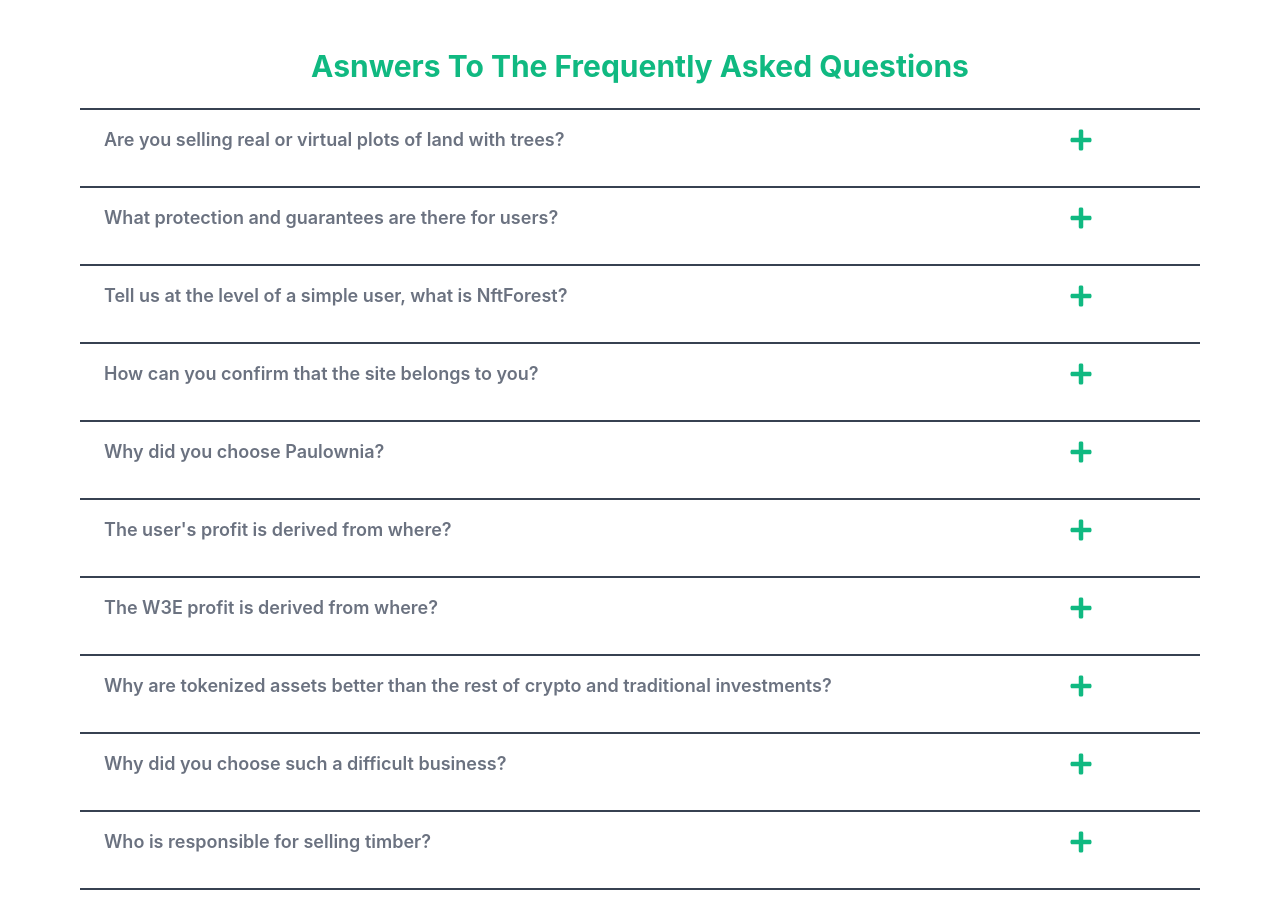
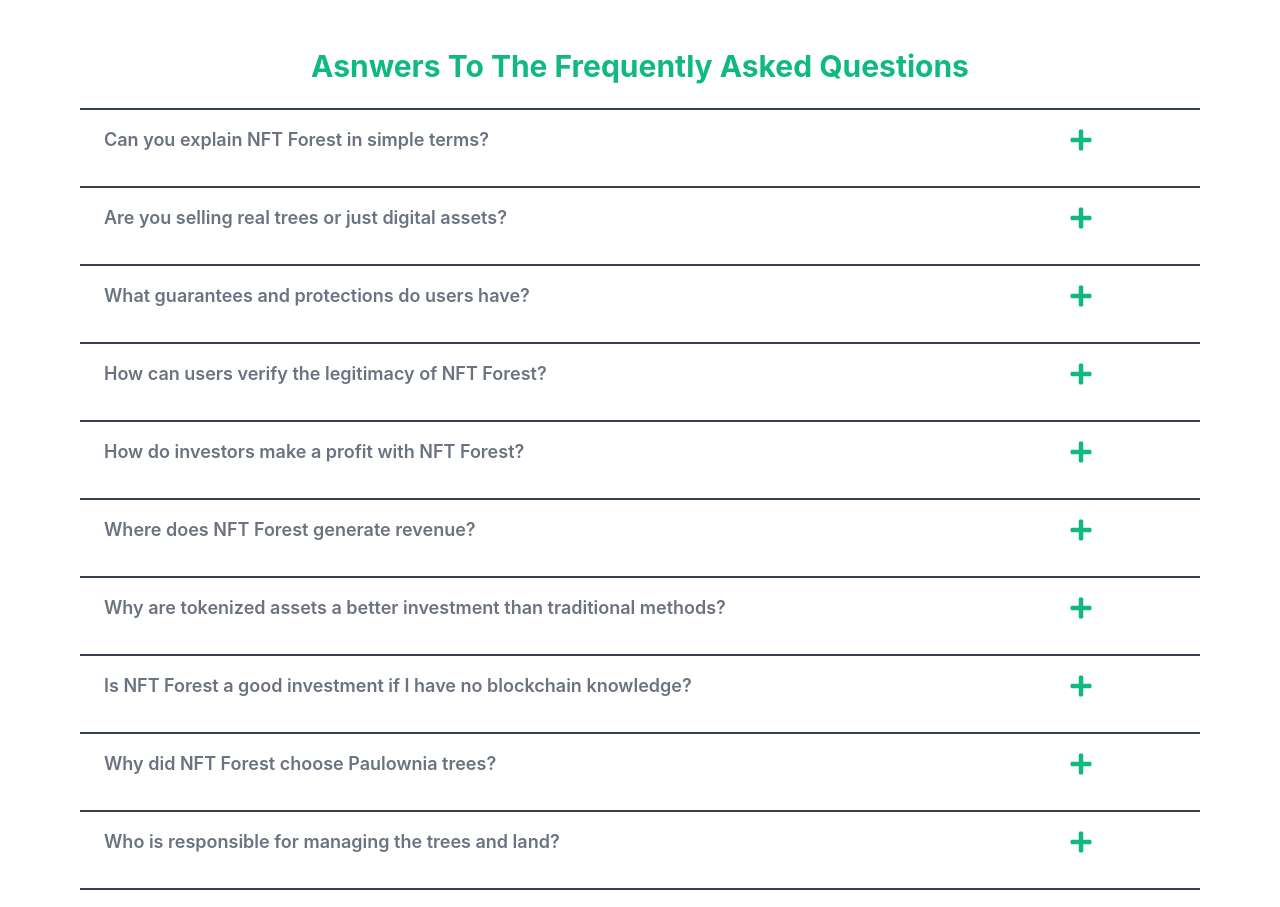
Before and after one commit to jeliaaa/nft-main, a React (Create React App) app: page / in a window 1280 px wide. Shown: the part 7700-8607 px from the top of the page. Built offline with nearby package versions, Linux system fonts and the light colour scheme.

Commit message:
FAQs Updated
NFT FOREST FAQs

```diff
--- a/src/buytrees/FaqAccordion.js
+++ b/src/buytrees/FaqAccordion.js
@@ -2,14 +2,14 @@
 
 const faqData = [
   {
-    question: "What are tokenized trees of Web3eco from a legal standpoint?",
+    question: "What are tokenized trees of NFT Forest from a legal standpoint?",
     answer:
-      "A Web3eco tokenized asset represents the right to a real tree growing on the project's plantations in Uzbekistan. The number of tokenized trees is limited to the number of actual Paulownia trees. To receive income from timber and by-products in USDT, an investor must complete KYC (Know Your Customer) and sign a service contract for tree maintenance with Web3eco AG on the investment platform's personal account by 01.01.2026",
+      "A NFT FOREST tokenized asset represents the right to a real tree growing on the project's plantation. The number of tokenized trees is limited by projects to the number of actual Paulownia trees. To receive income from timber and by-products, an investor must complete KYC (Know Your Customer) and sign a service contract for tree maintenance with our project manager",
   },
   {
     question: "Are you selling real or virtual plots of land with trees?",
     answer:
-      "We sell plots of land with trees in the real world. The trees we sell are tokenized, that is, the rights to make a profit on them are converted into tokens and entered into the blockchain. Everyone who owns the token becomes the owner of the tree and the legal right to receive the profit from the investment",
+      "We sell NFT - which represents real world asset Tree. The trees we sell are tokenized, that is, the rights to make a profit on them are converted into tokens and entered into the blockchain. Everyone who owns the token becomes the owner of the tree and the legal right to receive the profit from the investment",
   },
   {
     question: "What protection and guarantees are there for investors?",
--- a/src/sections/FAQ.js
+++ b/src/sections/FAQ.js
@@ -14,48 +14,71 @@
 
   const faqData = [
     {
-      question: 'Are you selling real or virtual plots of land with trees?',
-      answer: 'We sell plots of land with trees in the real world. <br />The trees we sell are tokenized, that is, the rights to make a profit on them are converted into tokens and entered into the blockchain.',
+      question: 'Can you explain NFT Forest in simple terms?',
+      answer: 'NFT Forest is a blockchain-based platform that allows people to invest in real trees and reforestation projects while earning returns from carbon credits and timber sales.',
     },
     {
-      question: 'What protection and guarantees are there for users?',
-      answer: 'We provide protection through transparent blockchain technology and user agreements ensuring your investment rights.',
+      question: 'Are you selling real trees or just digital assets?',
+      answer: 'NFT Forest sells real trees growing on physical land. Each tree is tokenized, meaning its ownership and profit rights are represented on the blockchain for transparency and security.',
     },
     {
-      question: 'Tell us at the level of a simple user, what is NftForest?',
-      answer: 'NftForest allows you to invest in real-world plots of land through a decentralized tokenized platform.',
+      question: 'What guarantees and protections do users have?',
+      answer: 'We ensure transparency and security through blockchain technology. Your investment is backed by real assets, and our smart contracts ensure that your ownership and profit rights are protected.',
     },
     {
-      question: 'How can you confirm that the site belongs to you?',
-      answer: 'The site ownership is verified through a transparent decentralized system, linking users to the blockchain.',
+      question: 'How can users verify the legitimacy of NFT Forest?',
+      answer: 'All our assets and transactions are recorded on a decentralized blockchain, ensuring full transparency. You can verify tree ownership and project authenticity through smart contracts and public records.',
+    },
+
+
+    {
+      question: 'How do investors make a profit with NFT Forest?',
+      answer: 'Investors earn money through the sale of carbon credits, timber harvesting, and the appreciation of tokenized tree assets.',
+    },
+
+    {
+      question: 'Where does NFT Forest generate revenue?',
+      answer: 'NFT Forest makes revenue from carbon credit sales, timber sales, partnerships with businesses looking to offset emissions, and transaction fees on the platform.',
     },
     {
-      question: 'Why did you choose Paulownia?',
-      answer: 'Paulownia is one of the fastest-growing tree species, making it an ideal choice for long-term investment with high yields and low environmental impact.',
+      question: 'Why are tokenized assets a better investment than traditional methods?',
+      answer: 'Tokenized assets offer increased liquidity, security, and transparency. Unlike traditional investments, blockchain-based assets allow fractional ownership and real-time tracking of value.',
     },
     {
-      question: 'The user\'s profit is derived from where?',
-      answer: 'The user\'s profit comes from the sale of timber, which is tokenized and tracked through the blockchain, ensuring transparency and real-time profit distribution.',
+      question: 'Is NFT Forest a good investment if I have no blockchain knowledge?',
+      answer: 'Absolutely! Our platform is designed to be user-friendly, so you don’t need technical expertise to invest in trees and earn returns.',
     },
     {
-      question: 'The W3E profit is derived from where?',
-      answer: 'W3E profit is generated through the appreciation of the value of tokenized assets, primarily from land and timber sales.',
+      question: 'Why did NFT Forest choose Paulownia trees?',
+      answer: 'Paulownia is one of the fastest-growing trees, making it an excellent option for sustainable timber production and carbon sequestration. It offers high yields while having a low environmental impact.',
     },
     {
-      question: 'Why are tokenized assets better than the rest of crypto and traditional investments?',
-      answer: 'Tokenized assets offer more transparency, security, and liquidity compared to traditional investments, and they are fully backed by tangible real-world assets.',
+      question: 'Who is responsible for managing the trees and land?',
+      answer: 'Our certified forestry partners handle tree planting, maintenance, and harvesting, ensuring compliance with environmental standards and sustainability best practices.',
     },
     {
-      question: 'Why did you choose such a difficult business?',
-      answer: 'We chose this difficult business because it aligns with our mission to promote sustainability and build an investment ecosystem that is both profitable and environmentally responsible.',
+      question: 'Can I visit the land where my trees are growing?',
+      answer: 'Yes, NFT Forest provides GPS coordinates and tracking data for each plot. Investors may also arrange visits to partner plantations.',
     },
     {
-      question: 'Who is responsible for selling timber?',
-      answer: 'Timber is sold through our certified partners, ensuring compliance with environmental regulations and providing the highest quality products to buyers.',
+      question: 'What happens if my trees get damaged or destroyed?',
+      answer: 'We implement risk management strategies, including diversified plantations, insurance partnerships, and sustainable forestry practices to mitigate risks.',
     },
     {
-      question: 'Is it worth becoming a user in Nftforest if you don’t understand blockchain technologies at all?',
-      answer: 'Yes, Nftforest is designed to be user-friendly, with easy-to-understand interfaces and support, making it accessible to both blockchain novices and experts.',
+      question: 'How does NFT Forest use blockchain technology?',
+      answer: 'We tokenize trees and carbon credits, ensuring transparent ownership, real-time tracking, and secure transactions through blockchain.',
+    },
+    {
+      question: 'Why is blockchain important for this project?',
+      answer: 'Blockchain provides immutability, fraud prevention, and efficient digital ownership transfer, making the investment process transparent and secure.',
+    },
+    {
+      question: 'How do I track my investment?',
+      answer: 'You can monitor your trees, earnings, and environmental impact in real time via our platform, which integrates blockchain records and satellite data.',
+    },
+    {
+      question: 'What happens to my NFT if I want to sell it?',
+      answer: 'You can sell your NFT-backed tree ownership on our marketplace or other supported platforms, allowing you to exit the investment whenever you choose.',
     }
   ];
 
```
